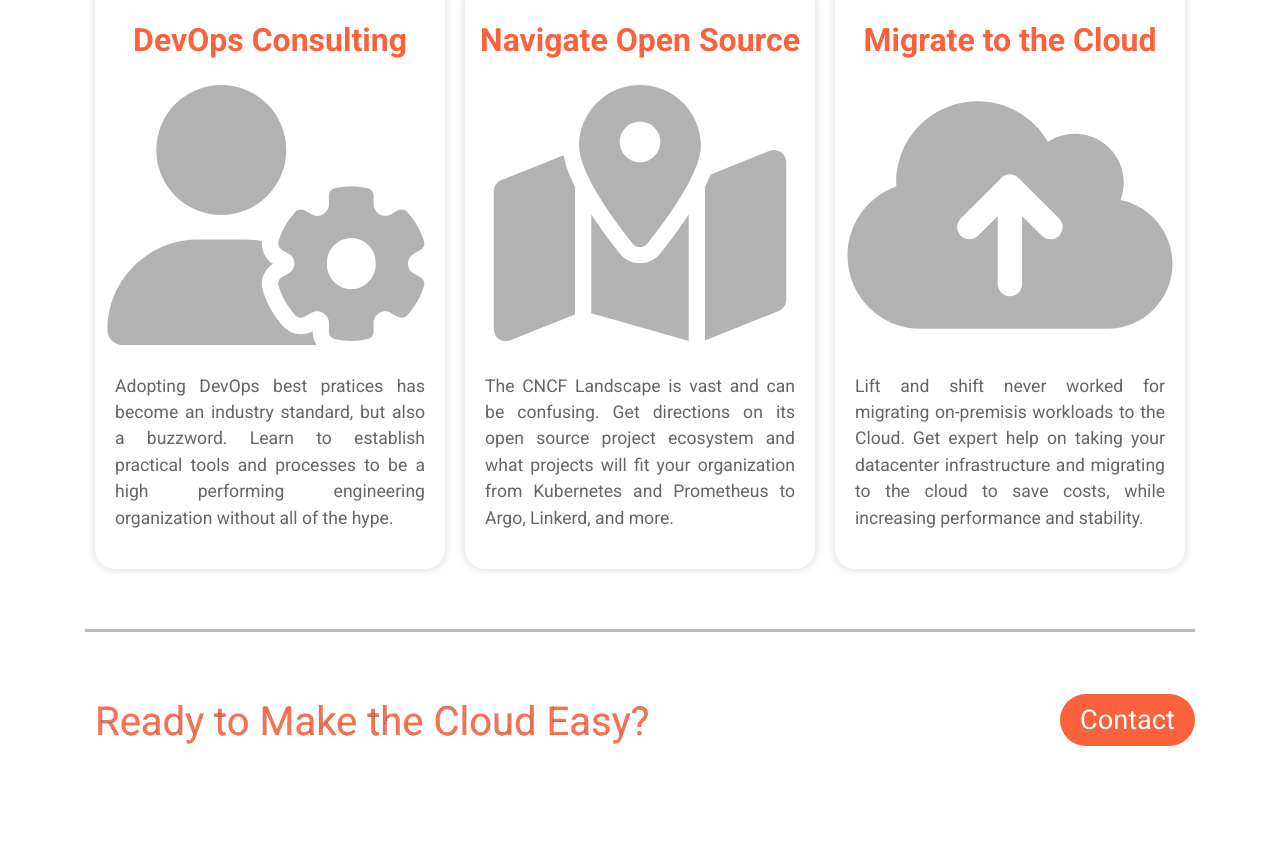
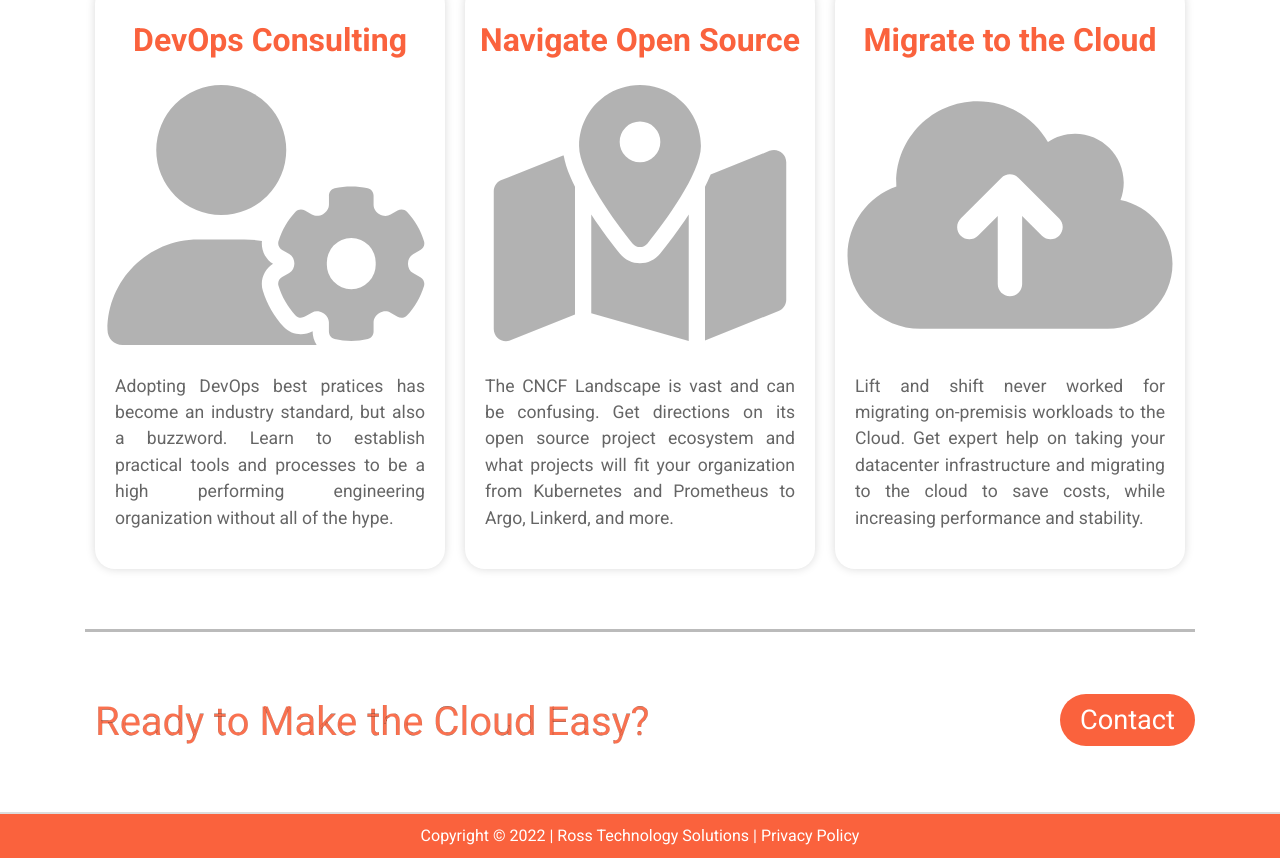
Before and after one commit to rosstechnologysolutions/website, a Gatsby site: page / in a window 1280 px wide. Shown: the part 922-1780 px from the top of the page. Before the commit the page ends 1734 px from the top, so only its background shows below. Built offline with nearby package versions, Linux system fonts and the light colour scheme; Gatsby itself is replaced by a stand-in of ours.

Commit message:
added footer

```diff
--- /dev/null
+++ b/src/components/Footer.js
@@ -0,0 +1,35 @@
+import React from 'react';
+import styled from 'styled-components';
+
+export const StyledFooter = styled.footer`
+    border-top: 2px solid #dcdcdc;
+    box-shadow 5px 1px 0 gray;
+    background: ${({ theme }) => theme.colors.primary };
+    width: 100%;
+    color: white;
+    display: flex;
+    flex-direction: column;
+    justify-content:center;
+    align-items:center;
+
+    p {
+        text-align: center;
+        opacity: 10;
+        margin: 0;
+        padding: 10px;
+    }
+
+    a {
+        text-decoration: none;
+        color: white;
+    }
+`
+
+export default function Footer() {
+
+    return (
+        <StyledFooter>
+            <p>{'Copyright © '} {new Date().getFullYear()} | Ross Technology Solutions | <a href="/privacy">Privacy Policy</a></p>
+        </StyledFooter>
+    );
+}
--- a/src/components/Layout.js
+++ b/src/components/Layout.js
@@ -3,8 +3,8 @@ import { ThemeProvider } from 'styled-components';
 import GlobalStyles from '../GlobalStyles';
 import { Container } from '../components/Container';
 import Header from '../components/Header';
+import Footer from '../components/Footer';
 
-// import Footer from '../components/Footer';
 import PropTypes from "prop-types";
 import Helmet from 'react-helmet';
 
@@ -19,7 +19,6 @@ const theme = {
   mobile: '1100px',
 }
 
-// markup
 const Layout = ({ children }) => {
     return (
       <ThemeProvider theme = {theme}>
@@ -31,7 +30,7 @@ const Layout = ({ children }) => {
               <meta name="format-detection" content="telephone=no"></meta>
             </Helmet>
             <main>{ children }</main>
-          {/* <Footer /> */}
+          <Footer />
         </Container>
         </>
       </ThemeProvider>
```
